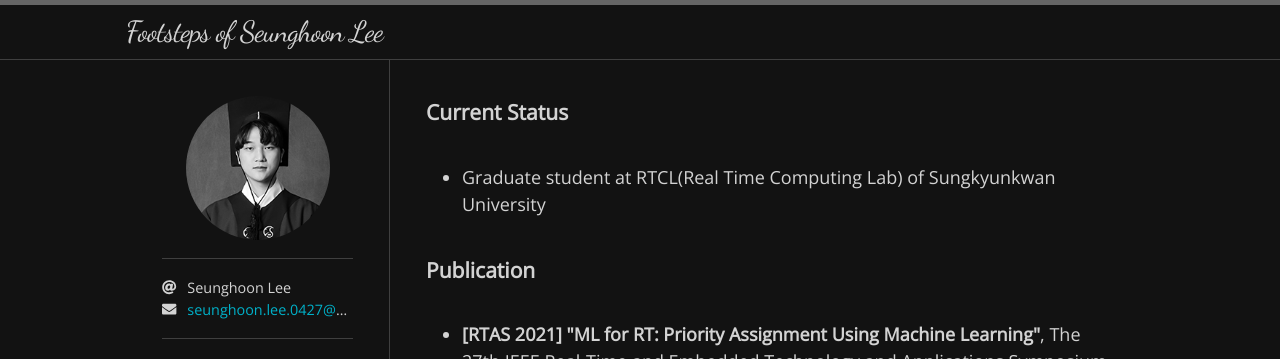
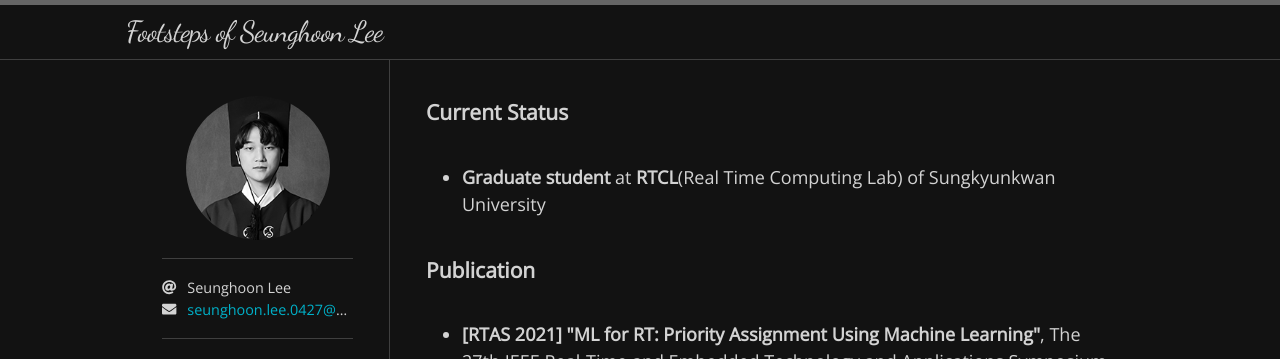
Before and after one commit to SeungHoon00/seunghoon00.github.io, a Jekyll site: the page built from index.html, in a window 1280 px wide. Shown: the top 359 px of the page. Built offline with Jekyll 4.4.1, drawn with Linux system fonts in a browser that asks for light colours; nearby versions of some CDN libraries; some web fonts are replaced; the list of posts is cut into pages by our own code.

```diff
--- a/_layouts/home.html
+++ b/_layouts/home.html
@@ -15,7 +15,7 @@ layout: default
   <section>
     <h3>Current Status</h3>
     <ul>
-      <li>Graduate student at RTCL(Real Time Computing Lab) of Sungkyunkwan University</li>
+      <li><b>Graduate student</b> at <b>RTCL</b>(Real Time Computing Lab) of Sungkyunkwan University</li>
     </ul>
   </section>
   <section>
```
